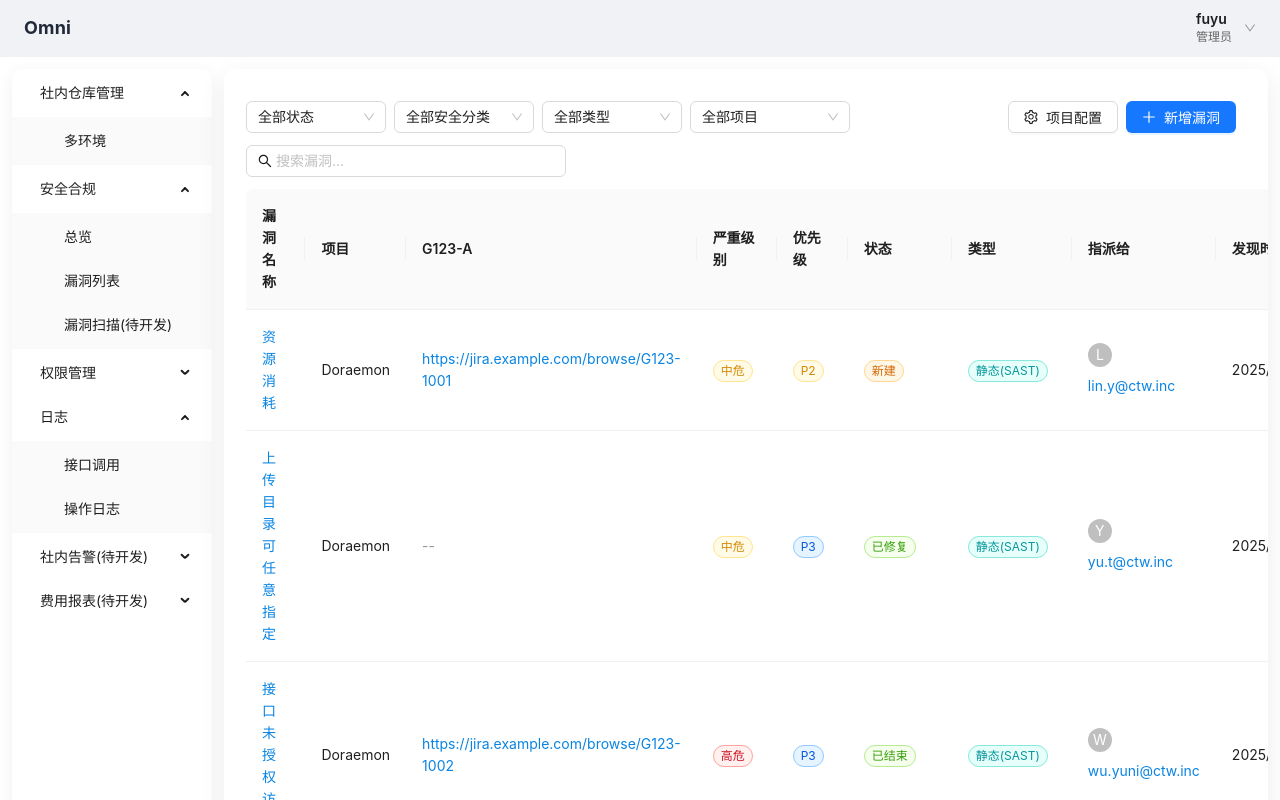
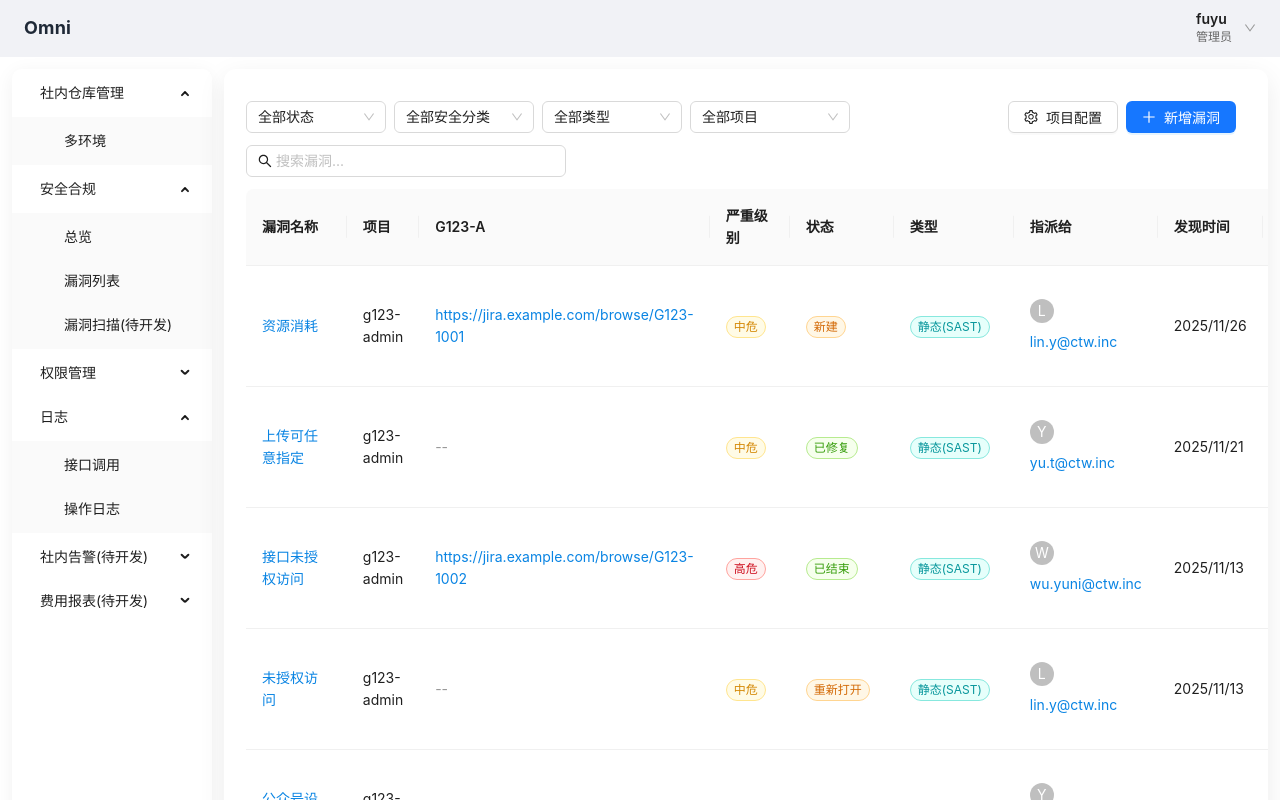
Before and after one commit to chen-liangping/Omni, a Next.js app: page /vulnerabilities in a window 1280 px wide. Built offline with nearby package versions, Linux system fonts and the light colour scheme.

Commit message:
feat:新增多环境和安全合规\权限\格式

```diff
--- a/src/components/vulnerabilities/vulnerability-list.tsx
+++ b/src/components/vulnerabilities/vulnerability-list.tsx
@@ -83,12 +83,19 @@ export default function VulnerabilityList() {
   })
 
   const [data, setData] = useState<Vulnerability[]>([
-    { id: 'v-1', name: '资源消耗', project: 'Doraemon', severity: 'Medium', priority: 'P2', status: '新建', type: 'SAST', assignee: 'lin.y@ctw.inc', discoveredAt: dayjs('2025-11-26').toISOString(), location: '1111', description: 'ceshixss1\n<script>alert(1)</script>', remediation: '输入校验与输出编码', ticketUrl: 'https://jira.example.com/browse/G123-1001' },
-    { id: 'v-2', name: '上传目录可任意指定', project: 'Doraemon', severity: 'Medium', priority: 'P3', status: '已修复', type: 'SAST', assignee: 'yu.t@ctw.inc', discoveredAt: dayjs('2025-11-21').toISOString(), location: '/', description: '反射型XSS', remediation: '编码输出' },
-    { id: 'v-3', name: '接口未授权访问', project: 'Doraemon', severity: 'High', priority: 'P3', status: '已结束', type: 'SAST', assignee: 'wu.yuni@ctw.inc', discoveredAt: dayjs('2025-11-13').toISOString(), location: '/', description: '存储型XSS', remediation: 'WAF与CSP', ticketUrl: 'https://jira.example.com/browse/G123-1002' },
-    { id: 'v-4', name: '未授权访问操作删除接口', project: 'Doraemon', severity: 'Medium', priority: 'P3', status: '重新打开', type: 'SAST', assignee: 'lin.y@ctw.inc', discoveredAt: dayjs('2025-11-13').toISOString(), location: '/api', description: 'SQLi', remediation: '参数化查询' },
-    { id: 'v-5', name: '公众号设置处存在设计缺陷', project: 'Doraemon', severity: 'Medium', priority: 'P3', status: '误报', type: 'SAST', assignee: 'yu.t@ctw.inc', discoveredAt: dayjs('2025-11-13').toISOString(), location: '/', description: 'XSS', remediation: '编码' },
-    { id: 'v-6', name: '静态页面css处存在XSS', project: 'Doraemon', severity: 'Medium', priority: 'P3', status: '误报', type: 'SAST', assignee: 'wu.yuni@ctw.inc', discoveredAt: dayjs('2025-11-12').toISOString(), location: '/', description: 'XSS', remediation: '编码' },
+    { id: 'v-1', name: '资源消耗', project: 'g123-admin', severity: 'Medium', priority: 'P2', status: '新建', type: 'SAST', assignee: 'lin.y@ctw.inc', discoveredAt: dayjs('2025-11-26').toISOString(), location: '1111', description: 'ceshixss1\n<script>alert(1)</script>', remediation: '输入校验与输出编码', ticketUrl: 'https://jira.example.com/browse/G123-1001' },
+    { id: 'v-2', name: '上传可任意指定', project: 'g123-admin', severity: 'Medium', priority: 'P3', status: '已修复', type: 'SAST', assignee: 'yu.t@ctw.inc', discoveredAt: dayjs('2025-11-21').toISOString(), location: '/', description: '反射型XSS', remediation: '编码输出' },
+    { id: 'v-3', name: '接口未授权访问', project: 'g123-admin', severity: 'High', priority: 'P3', status: '已结束', type: 'SAST', assignee: 'wu.yuni@ctw.inc', discoveredAt: dayjs('2025-11-13').toISOString(), location: '/', description: '存储型XSS', remediation: 'WAF与CSP', ticketUrl: 'https://jira.example.com/browse/G123-1002' },
+    { id: 'v-4', name: '未授权访问', project: 'g123-admin', severity: 'Medium', priority: 'P3', status: '重新打开', type: 'SAST', assignee: 'lin.y@ctw.inc', discoveredAt: dayjs('2025-11-13').toISOString(), location: '/api', description: 'SQLi', remediation: '参数化查询' },
+    { id: 'v-5', name: '公众号设计缺陷', project: 'g123-admin', severity: 'Medium', priority: 'P3', status: '误报', type: 'SAST', assignee: 'yu.t@ctw.inc', discoveredAt: dayjs('2025-11-13').toISOString(), location: '/', description: 'XSS', remediation: '编码' },
+    { id: 'v-6', name: '静态页面存在XSS', project: 'g123-admin', severity: 'Medium', priority: 'P3', status: '误报', type: 'SAST', assignee: 'wu.yuni@ctw.inc', discoveredAt: dayjs('2025-11-12').toISOString(), location:
+    '/', description: 'XSS', remediation: '编码' },
+    { id: 'v-7', name: 'Access', project: 'g123-admin', severity: 'Medium', priority: 'P3', status: '误报', type: 'SAST', assignee: 'wu.yuni@ctw.inc', discoveredAt: dayjs('2025-11-12').toISOString(), location:
+    '/', description: 'Access Specifier Manipulation', remediation: '编码' },
+    { id: 'v-8', name: 'Heap Inspection', project: 'g123-admin', severity: 'Medium', priority: 'P3', status: '误报', type: 'SAST', assignee: 'wu.yuni@ctw.inc', discoveredAt: dayjs('2025-11-12').toISOString(), location:
+    '/', description: 'Heap Inspection', remediation: '编码' },
+    { id: 'v-9', name: '公众号设计缺陷', project: 'g123-admin', severity: 'Medium', priority: 'P3', status: '误报', type: 'SAST', assignee: 'wu.yuni@ctw.inc', discoveredAt: dayjs('2025-11-12').toISOString(), location:
+    '/', description: '公众号设置处存在设计缺陷', remediation: '编码' },
   ])
 
   const projectOptions = useMemo(() => {
@@ -128,12 +135,6 @@ export default function VulnerabilityList() {
         const label = v === 'Critical' ? '致命' : v === 'High' ? '高危' : v === 'Medium' ? '中危' : '低危'
         return <Tag color={v === 'High' ? 'red' : v === 'Medium' ? 'gold' : v === 'Low' ? 'blue' : 'magenta'}>{label}</Tag>
       }
-    },
-    {
-      title: '优先级',
-      dataIndex: 'priority',
-      key: 'priority',
-      render: (v: Priority) => <Tag color={v === 'P1' ? 'red' : v === 'P2' ? 'gold' : 'blue'}>{v}</Tag>
     },
     {
       title: '状态',
```
